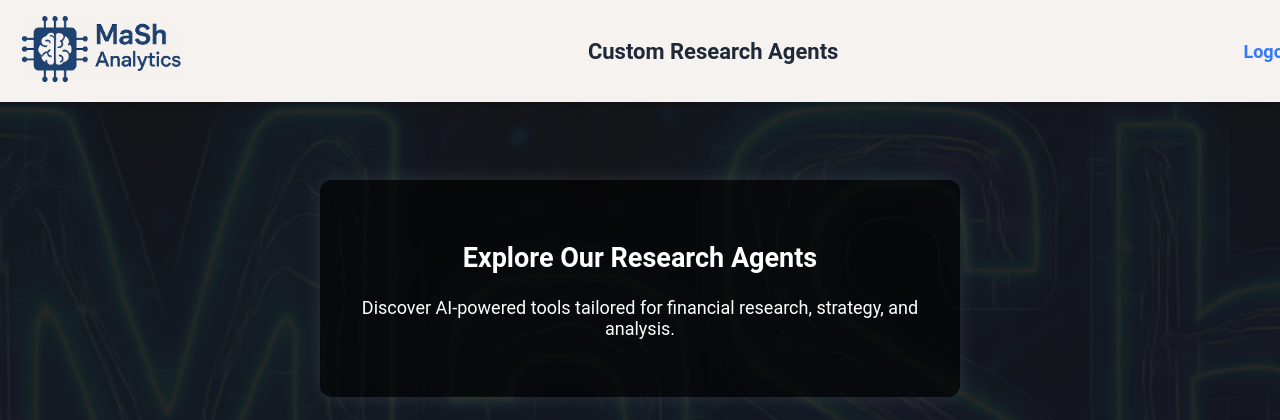
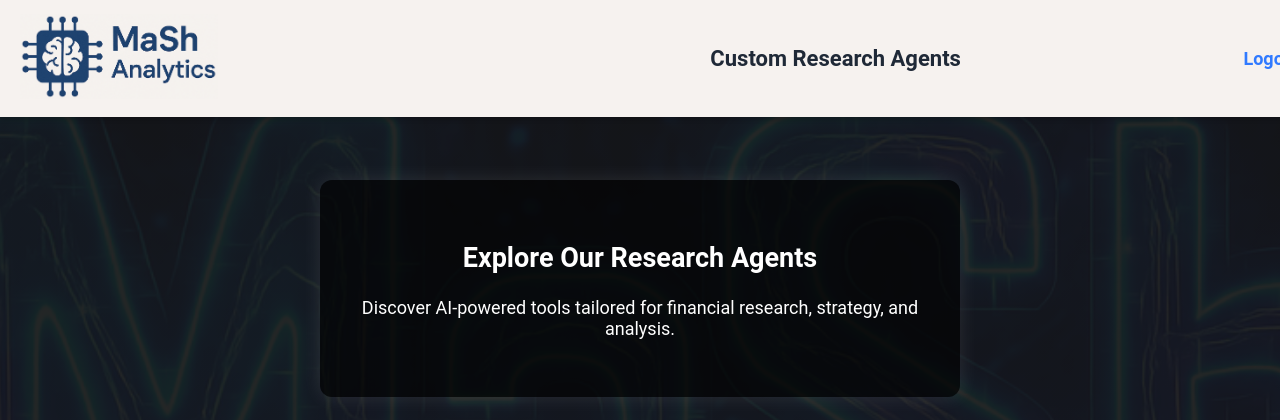
Before and after one commit to AGS1979/mash_analytics, a Flask app: page /custom-agents in a window 1280 px wide. Shown: the top 420 px of the page. Run offline with Flask 3, Linux system fonts and the light colour scheme.

Commit message:
changes to custom agents

```diff
--- a/templates/custom_agents.html
+++ b/templates/custom_agents.html
@@ -16,47 +16,47 @@
         }
 
         header {
-            position: fixed;
+          position: fixed;               /* Make header fixed at top */
           top: 0;
           left: 0;
           width: 100%;
-            z-index: 9999;
+          z-index: 9999;                 /* Stay above all content */
           display: flex;
           justify-content: space-between;
           align-items: center;
           padding: 14px 20px;
-            background: rgba(246, 242, 239);
+          background: rgba(246, 242, 239);  /* Already present */
           box-shadow: 0 2px 5px rgba(0, 0, 0, 0.2);
-            overflow-x: hidden; /* Prevents content spill on right */
+        }
+
+        header .logo {
+          flex: 1;
         }
 
         header .logo img {
-            max-height: 70px;
+          max-height: 85px;
           width: auto;
         }
 
         header .banner {
-            flex: 1; /* Allow banner to take remaining space */
+          flex: 2;
           text-align: center;
           font-weight: bold;
           font-size: 22px;
           color: #1f2937;
-            white-space: nowrap;  /* Prevents line wrapping */
-            overflow: hidden;
-            text-overflow: ellipsis;
         }
 
-
-
-        header .logo {
-            flex: 0;
+        header .title {
+          flex: 1;
+          text-align: right;
+          font-weight: bold;
+          color: #1f2937;
         }
 
         header .logout a {
           text-decoration: none;
           color: #307aff;
           font-weight: bold;
-
         }
 
         main {
```
Lines whose indentation alone changed are shown as unchanged.
